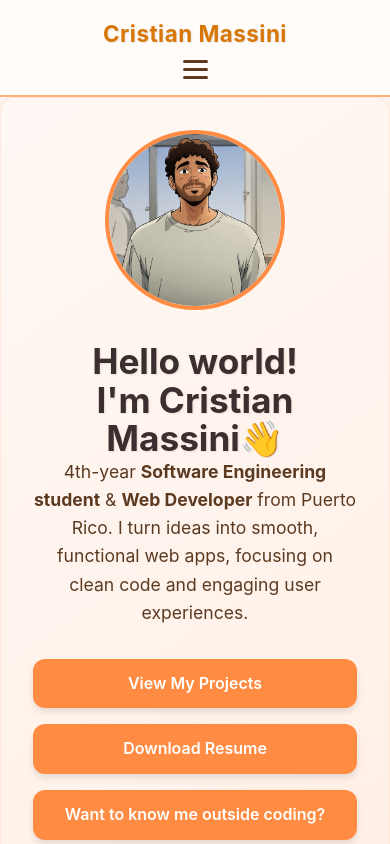
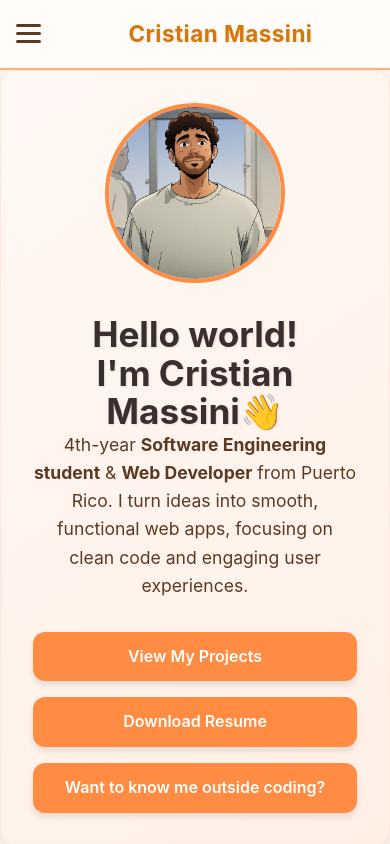
Before and after one commit to Massinl/myPortfolio, a React (Vite) app in the folder webPage/: page / in a window 390 px wide. Shown: the top 844 px of the page. Built offline with nearby package versions, Linux system fonts and the light colour scheme.

Commit message:
better nav bar!

```diff
--- a/webPage/src/components/Navbar.css
+++ b/webPage/src/components/Navbar.css
@@ -2,7 +2,7 @@
 .navbar {
   width: 100vw;
   display: flex;
-  align-items: center;
+  align-items: left;
   justify-content: space-between;
   background: rgba(255, 255, 255, 0.7);
   backdrop-filter: blur(10px);
@@ -80,24 +80,27 @@
 /* Animate hamburger when open */
 .hamburger.open span:nth-child(1) {
   transform: rotate(45deg) translate(5px, 5px);
+  width: 30px;
 }
 .hamburger.open span:nth-child(2) {
   opacity: 0;
 }
 .hamburger.open span:nth-child(3) {
   transform: rotate(-45deg) translate(5px, -5px);
+  width: 30px;
+
 }
 
 /* === Desktop focus (Web only) === */
 @media (min-width: 1024px) {
   .navbar {
-    justify-content: center;
+    justify-content:left;
     gap: 8rem;
   }
 }
 
 /* === Medium screens === */
-@media (max-width: 1024px) {
+@media (max-width: 800px) {
   .navbar {
     flex-direction: column;
     gap: 0.5rem;
@@ -112,11 +115,34 @@
 }
 
 /* === Small screens / phones === */
-@media (max-width: 480px) {
+/* === Small screens / phones === */
+@media (max-width: 424px) {
+  .navbar {
+    flex-direction: row;          /* keep items in a row */
+    justify-content: flex-start;  /* hamburger top-left */
+    align-items: center;
+    padding: 1rem;
+    position: relative;
+    gap: 1rem;
+  }
+
+  /* Hamburger always visible */
   .hamburger {
     display: flex;
+    order: 0; /* first item in the row */
+    width: 35px;
+    cursor: pointer;
   }
 
+  /* Logo/text moves to center */
+  .navbar-logo {
+    flex: 1;                   /* take remaining space */
+    text-align: center;
+    order: 1;                   /* after hamburger */
+    margin: 0;
+  }
+
+  /* Links dropdown */
   .navbar-links {
     position: absolute;
     top: 60px;
```
